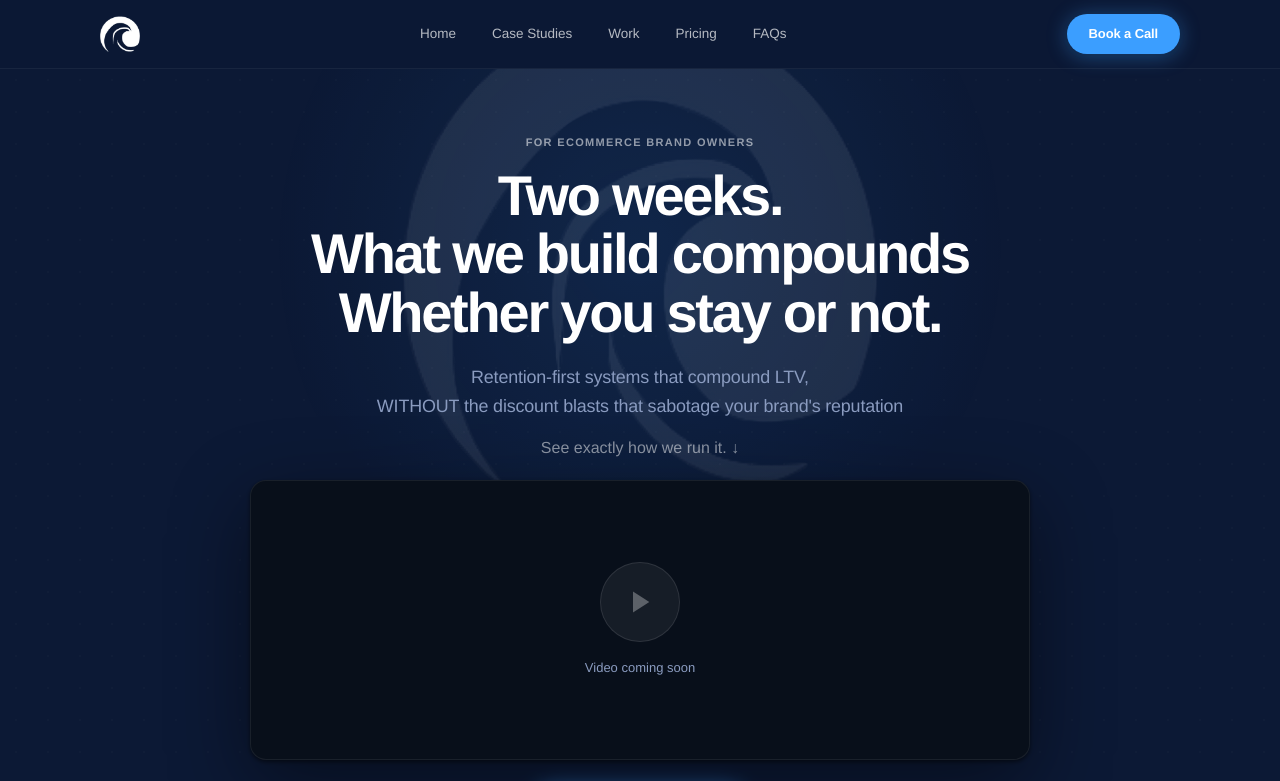
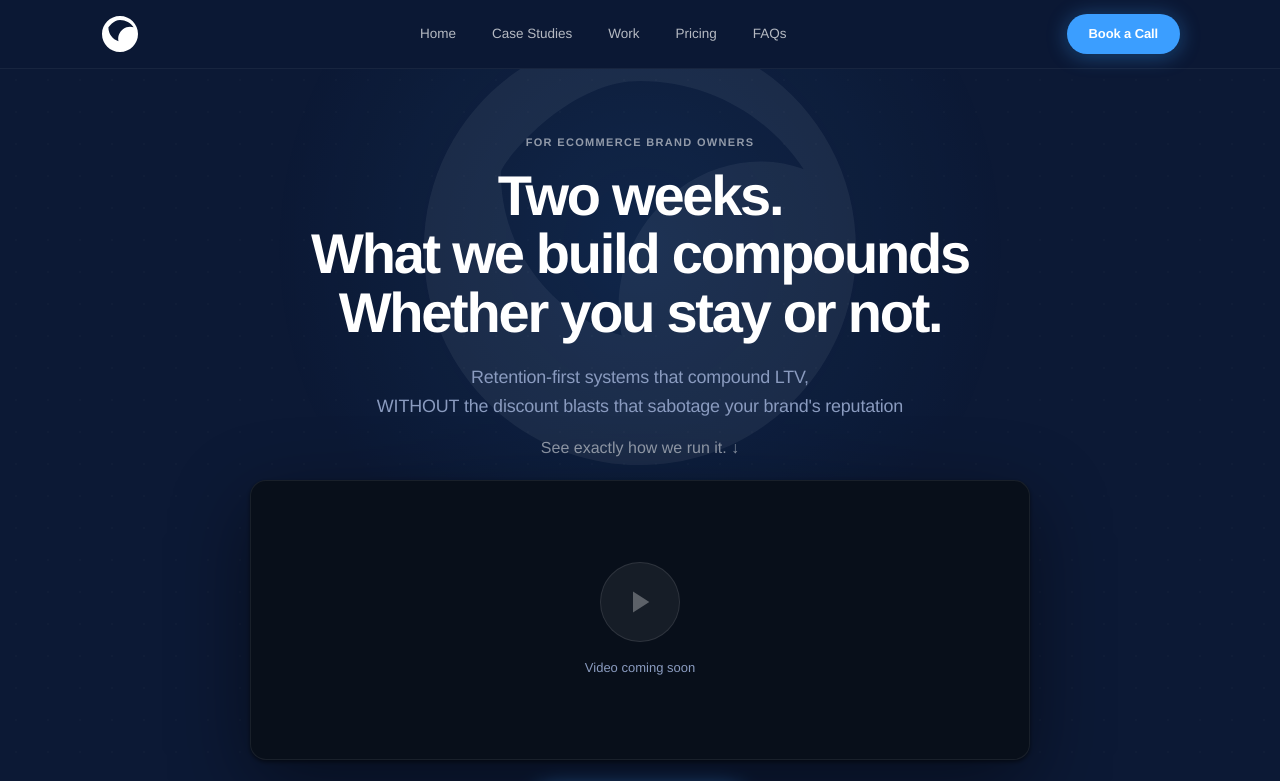
Before and after one commit to eesainbox/secondwave-site, a website: page index.html in a window 1280 px wide. Shown: the top 781 px of the page. Drawn offline with nearby package versions, Linux system fonts and the light colour scheme.

Commit message:
inline svg wave logo

```diff
--- a/index.html
+++ b/index.html
@@ -642,7 +642,7 @@
 <nav id="nav" role="navigation" aria-label="Main navigation">
   <div class="wrap nav-inner">
     <a href="#" class="nav-logo" aria-label="SecondWave Inbox — home">
-      <img src="/brand_assets/wave_logo.png" alt="SecondWave Inbox" style="height:40px;width:40px;object-fit:contain;">
+      <svg width="40" height="40" viewBox="0 0 100 100" xmlns="http://www.w3.org/2000/svg"><path d="M50 5C25.1 5 5 25.1 5 50s20.1 45 45 45 45-20.1 45-45S74.9 5 50 5zm0 10c14.3 0 26.8 7.3 34.1 18.4-8.2-3.1-18.1-1.8-26.1 4.2-9.8 7.3-14.2 19.2-11.8 30.4-14.8-4.2-25.2-18-25.2-34C21 32.4 34.4 15 50 15z" fill="white"/></svg>
     </a>
 
     <div class="nav-links">
@@ -685,7 +685,7 @@
 
 <!-- ═══════════════════════════════ HERO ═══════════════════════════════ -->
 <section id="hero">
-  <img src="/brand_assets/wave_logo.png" alt="" aria-hidden="true" style="width:480px;height:480px;position:absolute;top:-60px;left:50%;transform:translateX(-50%);opacity:0.08;z-index:0;pointer-events:none;">
+  <svg style="width:480px;height:480px;position:absolute;top:-60px;left:50%;transform:translateX(-50%);z-index:0;pointer-events:none;opacity:0.06;" viewBox="0 0 100 100" xmlns="http://www.w3.org/2000/svg"><path d="M50 5C25.1 5 5 25.1 5 50s20.1 45 45 45 45-20.1 45-45S74.9 5 50 5zm0 10c14.3 0 26.8 7.3 34.1 18.4-8.2-3.1-18.1-1.8-26.1 4.2-9.8 7.3-14.2 19.2-11.8 30.4-14.8-4.2-25.2-18-25.2-34C21 32.4 34.4 15 50 15z" fill="white"/></svg>
 
 
   <!-- Radial glow -->
@@ -1343,10 +1343,7 @@
   <div class="wrap txt-center" style="display:flex;flex-direction:column;align-items:center;gap:20px;">
     <!-- Wave mark only — same crop technique as nav -->
     <div style="height:52px;overflow:hidden;display:flex;justify-content:center;">
-      <img src="/brand_assets/wave_logo.png"
-           alt="SecondWave Inbox"
-           loading="lazy"
-           style="height:48px;width:48px;object-fit:contain;display:block;">
+      <svg width="48" height="48" viewBox="0 0 100 100" xmlns="http://www.w3.org/2000/svg"><path d="M50 5C25.1 5 5 25.1 5 50s20.1 45 45 45 45-20.1 45-45S74.9 5 50 5zm0 10c14.3 0 26.8 7.3 34.1 18.4-8.2-3.1-18.1-1.8-26.1 4.2-9.8 7.3-14.2 19.2-11.8 30.4-14.8-4.2-25.2-18-25.2-34C21 32.4 34.4 15 50 15z" fill="white"/></svg>
     </div>
     <p style="color:var(--muted);font-size:14px;margin:0;font-weight:300;">
       Retention via Email + SMS
```
